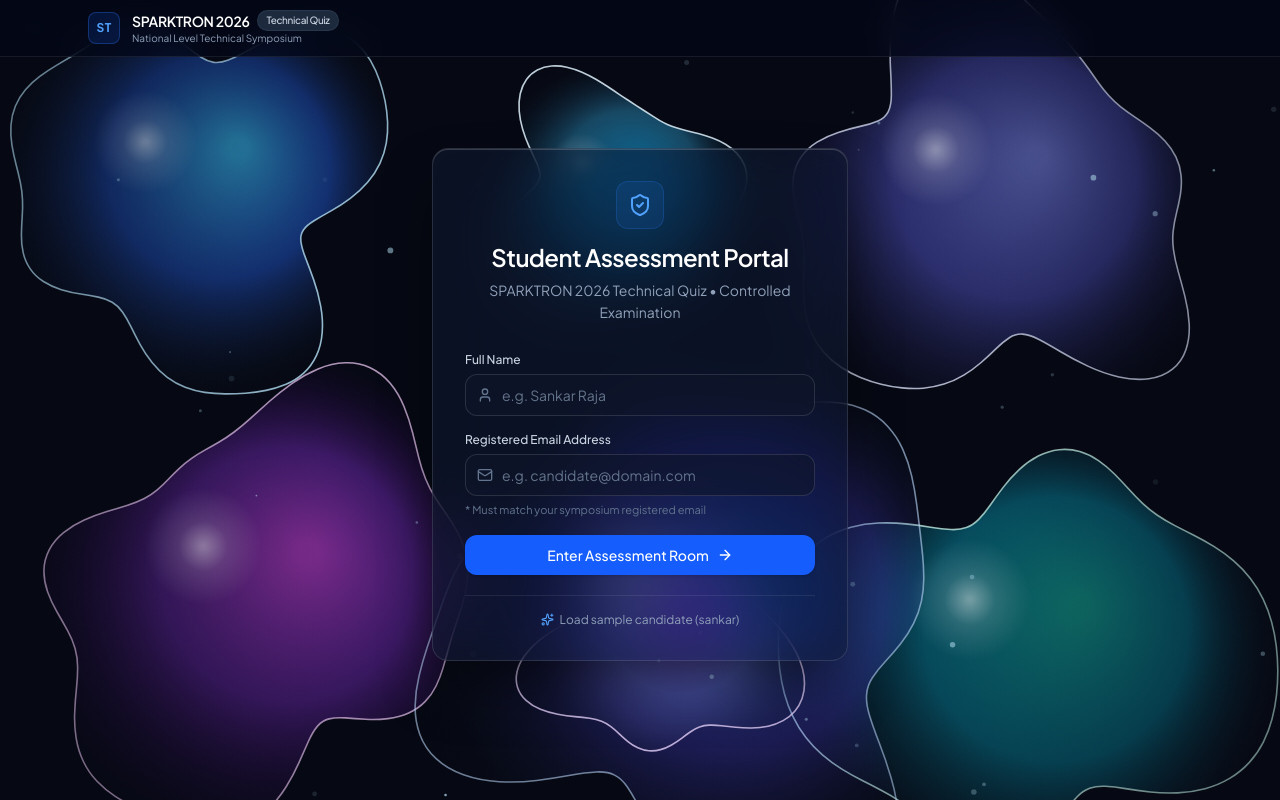
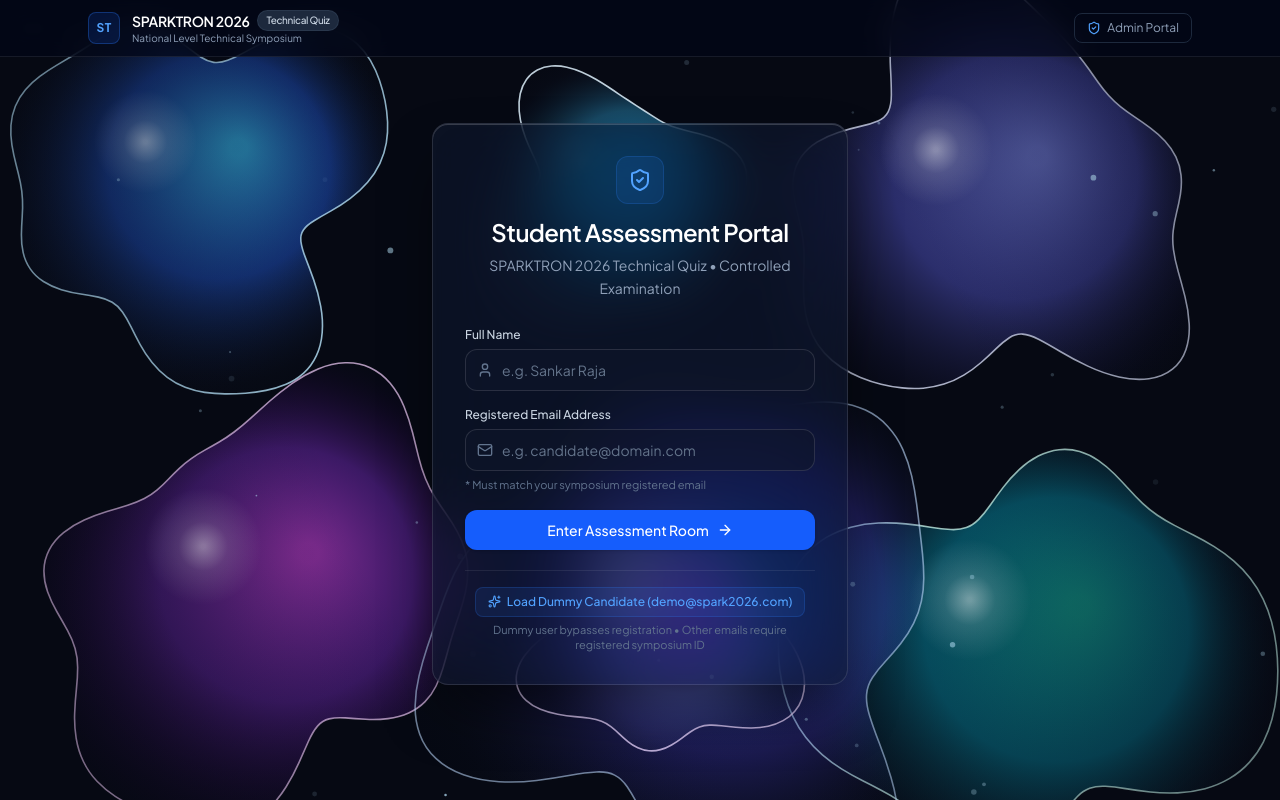
Before and after one commit to Vasu03-coder/PremiumAnimatedQuizApp, a React (Vite) app: page / in a window 1280 px wide. Built offline with nearby package versions, Linux system fonts and the light colour scheme; no server answers; the database is empty; the HTML template or start-up script is replaced by a standard one.

Commit message:
feat: add App component, StudentLogin view, and Supabase integration lib

```diff
--- a/src/App.tsx
+++ b/src/App.tsx
@@ -230,6 +230,20 @@ export default function App() {
               </div>
             </div>
 
+            {route === 'student_login' && (
+              <button
+                type="button"
+                onClick={() => {
+                  window.history.pushState({}, '', '?admin');
+                  setRoute(isAdminAuthenticated ? 'admin_dashboard' : 'admin_login');
+                }}
+                className="text-xs text-slate-400 hover:text-white px-3 py-1.5 rounded-lg border border-slate-800 hover:border-slate-700 hover:bg-slate-800/50 transition-all flex items-center gap-1.5 cursor-pointer"
+              >
+                <ShieldCheck size={14} className="text-blue-400" />
+                <span>Admin Portal</span>
+              </button>
+            )}
+
             {route === 'admin_login' && (
               <button
                 type="button"
@@ -312,8 +326,20 @@ export default function App() {
         </main>
 
         {/* Footer */}
-        <footer className="w-full py-4 text-center text-xs font-mono text-subtle-text border-t border-white/5">
-          SPARKTRON 2026 • Controlled ECE Assessment Platform • All Rights Reserved
+        <footer className="w-full py-4 text-xs font-mono text-subtle-text border-t border-white/5">
+          <div className="max-w-6xl mx-auto px-4 sm:px-6 flex flex-col sm:flex-row items-center justify-between gap-2">
+            <span>SPARKTRON 2026 • Controlled ECE Assessment Platform • All Rights Reserved</span>
+            <button
+              type="button"
+              onClick={() => {
+                window.history.pushState({}, '', '?admin');
+                setRoute(isAdminAuthenticated ? 'admin_dashboard' : 'admin_login');
+              }}
+              className="text-slate-500 hover:text-blue-400 transition-colors cursor-pointer text-[11px]"
+            >
+              Admin Portal →
+            </button>
+          </div>
         </footer>
       </div>
     </ErrorBoundary>
--- a/src/components/StudentLogin.tsx
+++ b/src/components/StudentLogin.tsx
@@ -42,10 +42,10 @@ export default function StudentLogin({ onLoginSuccess }: StudentLoginProps) {
     }
   };
 
-  // Quick test filler for the user/evaluator
+  // Quick test filler for the user/evaluator (Dummy account that bypasses registration)
   const handleUseSampleAccount = () => {
-    setName('sankar');
-    setEmail('sunkar@gmail.com');
+    setName('Demo Student');
+    setEmail('demo@spark2026.com');
     setErrorMessage(null);
   };
 
@@ -139,16 +139,19 @@ export default function StudentLogin({ onLoginSuccess }: StudentLoginProps) {
           </button>
         </form>
 
-        {/* Helpful sample account filler */}
-        <div className="mt-5 pt-4 border-t border-white/[0.08] flex items-center justify-center text-xs">
+        {/* Helpful dummy account filler */}
+        <div className="mt-5 pt-4 border-t border-white/[0.08] flex flex-col items-center gap-1.5 text-xs text-center">
           <button
             type="button"
             onClick={handleUseSampleAccount}
-            className="text-slate-400 hover:text-slate-200 transition-colors flex items-center gap-1.5 cursor-pointer"
+            className="text-blue-400 hover:text-blue-300 bg-blue-500/10 hover:bg-blue-500/20 border border-blue-500/20 px-3 py-1.5 rounded-lg transition-all flex items-center gap-1.5 cursor-pointer font-medium"
           >
             <Sparkles size={13} className="text-blue-400" />
-            <span>Load sample candidate (sankar)</span>
+            <span>Load Dummy Candidate (demo@spark2026.com)</span>
           </button>
+          <span className="text-[11px] text-slate-500">
+            Dummy user bypasses registration • Other emails require registered symposium ID
+          </span>
         </div>
       </div>
     </div>
--- a/src/lib/supabase.ts
+++ b/src/lib/supabase.ts
@@ -15,6 +15,15 @@ export const supabase = createClient(SUPABASE_URL, SUPABASE_ANON_KEY, {
 // Technical Quiz Event ID from public.events
 export const TECHNICAL_QUIZ_EVENT_ID = '1b16c6ae-d13d-4a00-bf1e-b95b780c7f32';
 
+// Whitelisted dummy/demo test accounts that bypass Supabase table registration
+const DUMMY_EMAILS = [
+  'demo@spark2026.com',
+  'sunkar@gmail.com',
+  'dummy@spark2026.com',
+  'guest@spark2026.com',
+  'demo@sparktron.com',
+];
+
 /**
  * Verify if the student is registered for the symposium and has Technical Quiz selected
  * Does NOT alter or modify any existing table!
@@ -25,9 +34,27 @@ export async function verifyStudentRegistration(
 ): Promise<{ success: boolean; student?: StudentProfile; message?: string }> {
   try {
     const cleanEmail = email.trim().toLowerCase();
-    const cleanName = name.trim().toLowerCase();
+    const cleanName = name.trim();
 
-    // Query participants matching email (ilike for case-insensitivity)
+    // 1. Check if using the designated dummy/demo student account
+    if (DUMMY_EMAILS.includes(cleanEmail)) {
+      return {
+        success: true,
+        student: {
+          id: 'demo-student-id',
+          registration_id: 'e22e519e-demo-4f7f-a65c-6b1104e76a16',
+          registration_code: 'SPARK-DEMO-2026',
+          full_name: cleanName || 'Demo Student',
+          email: cleanEmail,
+          college: 'SPARKTRON Institute of Technology',
+          department: 'ECE',
+          phone: '9876543210',
+          is_verified: true,
+        },
+      };
+    }
+
+    // 2. For ALL other email IDs, strictly query participants matching email
     const { data: participants, error } = await supabase
       .from('participants')
       .select('id, registration_id, full_name, email, phone, college, department, is_team_leader')
```
